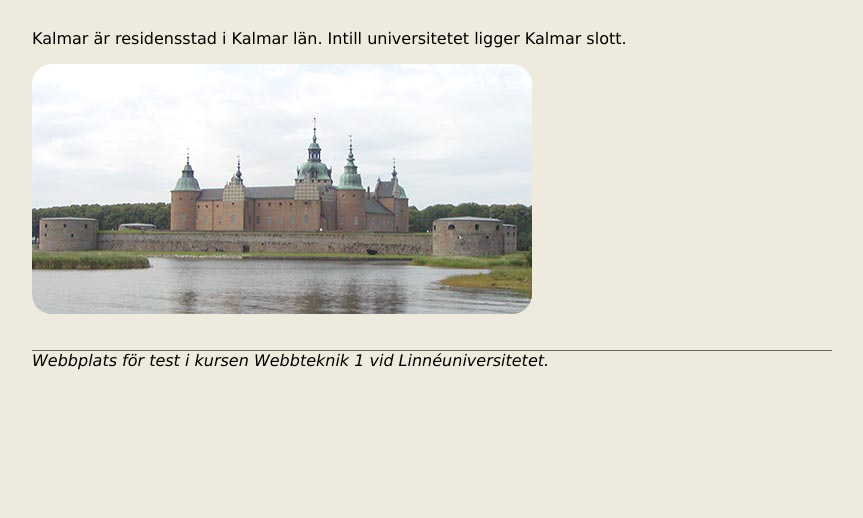
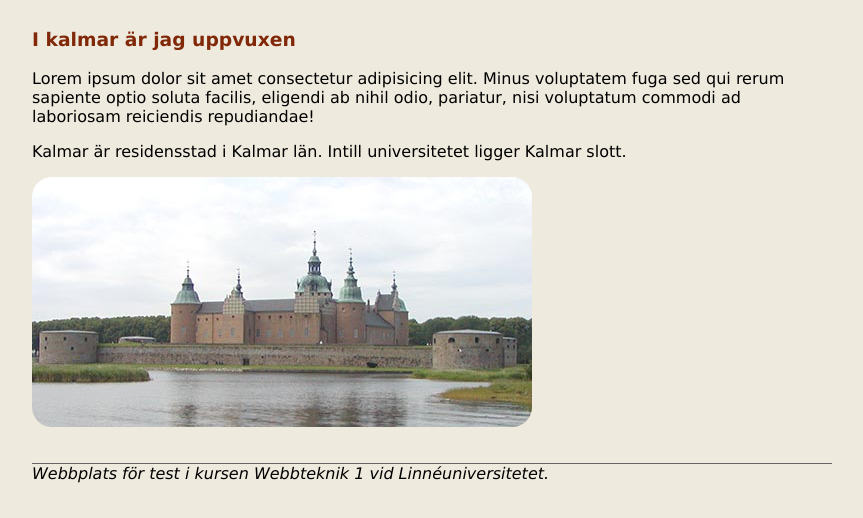
Before and after one commit to eric-sundquist/MyFirstWebSite, a plain HTML site: page kalmar.html in a window 1280 px wide. Shown: the part 130-648 px from the top of the page, without its empty margins (208-1071 px from the left). Drawn offline with Linux system fonts and the light colour scheme.

Commit message:
Små innehålls ändringar

```diff
--- a/kalmar.html
+++ b/kalmar.html
@@ -18,6 +18,8 @@
         <h1>Kalmar</h1>
     </header>
     <main>
+        <h3>I kalmar är jag uppvuxen</h3>
+        <p>Lorem ipsum dolor sit amet consectetur adipisicing elit. Minus voluptatem fuga sed qui rerum sapiente optio soluta facilis, eligendi ab nihil odio, pariatur, nisi voluptatum commodi ad laboriosam reiciendis repudiandae!</p>
         <p>Kalmar är residensstad i Kalmar län. Intill universitetet ligger Kalmar slott.</p>
         <img src="img/kalmarcastle.jpg" alt="Kalmar slott">
     </main>
```
Also changed, not shown: index.html (+1 -1 lines).
